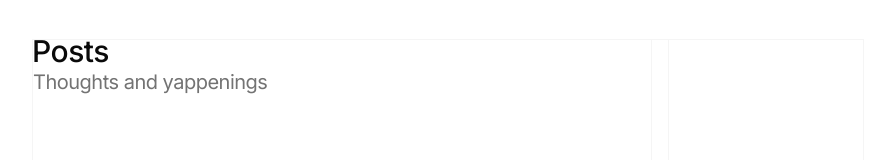
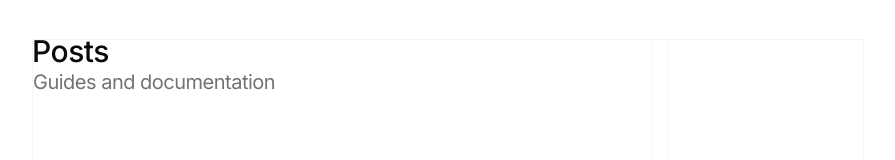
Before and after one commit to brijr/site, a Next.js app: page /posts in a window 1280 px wide. Shown: the part 182-342 px from the top of the page, without its empty margins (192-1087 px from the left). Built offline with nearby package versions, Linux system fonts and the light colour scheme.

Commit message:
update posts page

```diff
--- a/app/(markdown)/posts/page.mdx
+++ b/app/(markdown)/posts/page.mdx
@@ -3,7 +3,7 @@ import { Meta } from "@/components/mdx/meta";
 
 export const metadata = {
   title: "Posts",
-  description: "Thoughts and yappenings",
+  description: "Guides and documentation",
 };
 
 <Meta {...metadata} />
```
